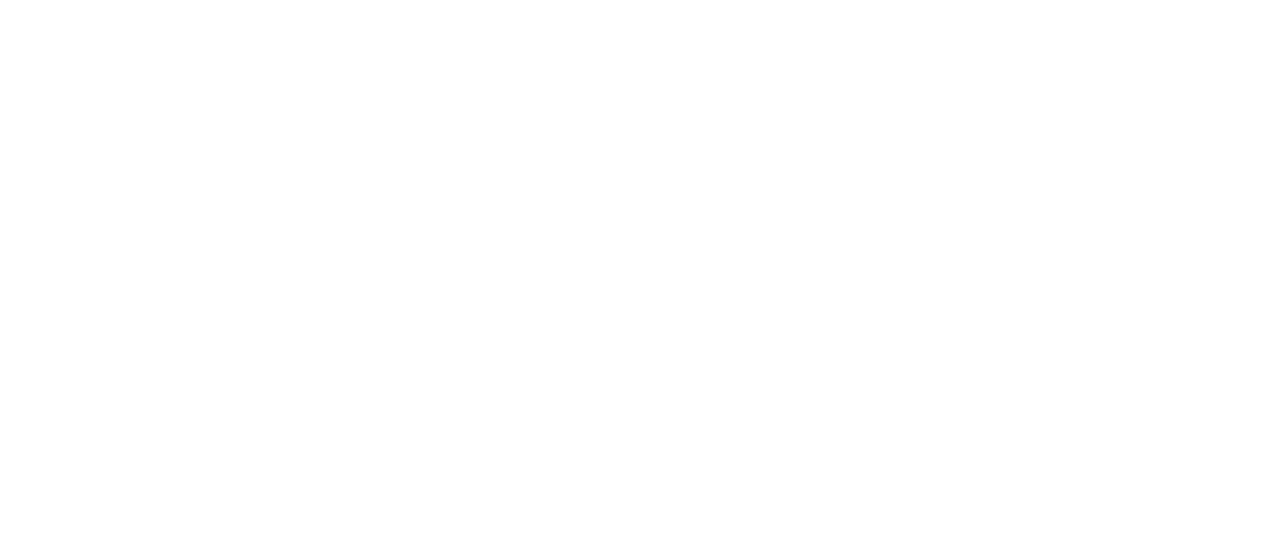
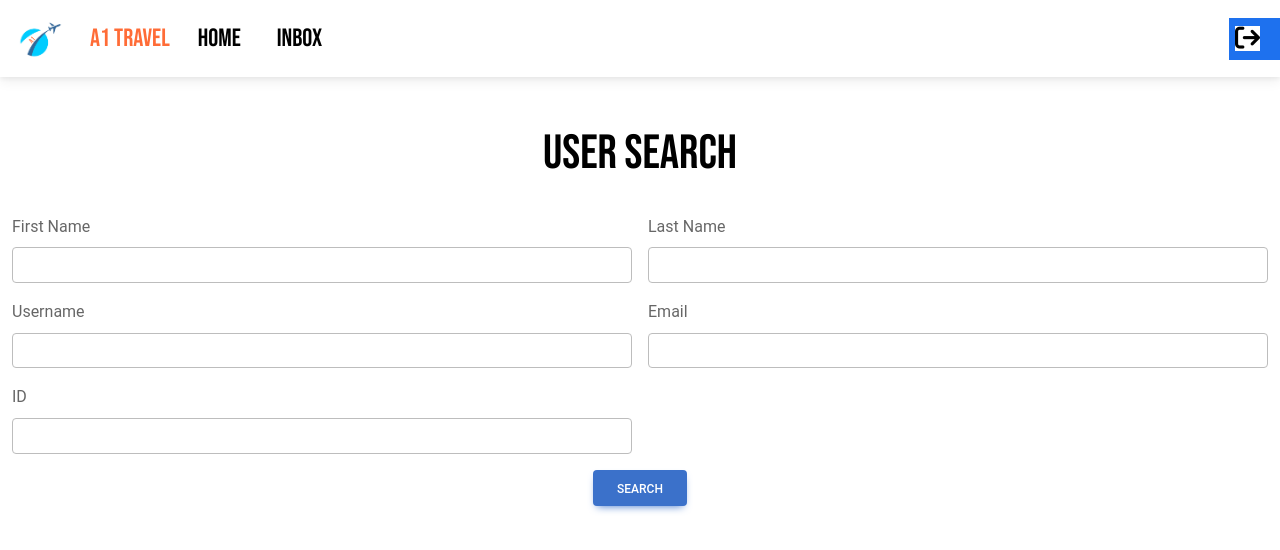
Before and after one commit to hodgesboyeli/A1Travel, a React (Create React App) app in the folder a1-travel/: page /admin/user-search in a window 1280 px wide. Before the commit this address had no page. Shown: the top 550 px of the page. Built offline with nearby package versions, Linux system fonts and the light colour scheme.

Commit message:
Added User Search Page

```diff
--- a/a1-travel/src/App.js
+++ b/a1-travel/src/App.js
@@ -9,6 +9,7 @@
 import TAHome from "./pages/Travel_Admin/TAHome";
 import AdminHome from "./pages/Admin/AdminHome";
 import DatabaseManagement from "./pages/Travel_Admin/Database Management";
+import UserSearch from "./pages/Admin/User Search";
 
 function App() {
     return (
@@ -21,6 +22,7 @@
                 <Route element={<TAHome />} path='/ta-home'/>
                 <Route element={<AdminHome />} path='/admin-home'/>
                 <Route element={<DatabaseManagement />} path='/travel_admin/database-management'/>
+                <Route element={<UserSearch />} path='/admin/user-search'/>
             </Routes>
         </Router>
     );
--- a/a1-travel/src/pages/Admin/AdminHome.js
+++ b/a1-travel/src/pages/Admin/AdminHome.js
@@ -1,5 +1,6 @@
 import React from 'react';
 import AdminNavbar from "../AdminNavbar";
+import {Link} from "react-router-dom";
 export default function AdminHome(){
     return (
         <div className="page-style">
@@ -8,10 +9,12 @@
                 <h1 style={{color : "#FFF"}}>Administrator Dashboard</h1>
             </div>
             <div className="container-fluid d-flex justify-content-center mt-5">
+                <Link to={"/admin/user-search"}>
                 <button type="button" className="admin-button" style={{marginRight: 20}}>
                     <i className="fas fa-user d-flex justify-content-center" style={{fontSize: 80}}></i>
                     User Search
                 </button>
+                </Link>
                 <button type="button" className="admin-button">
                     <i className="fas fa-bullhorn d-flex justify-content-center" style={{fontSize: 80}}></i>
                     Announcements
--- /dev/null
+++ b/a1-travel/src/pages/Admin/User Search.js
@@ -0,0 +1,40 @@
+import React from 'react';
+import AdminNavbar from "../AdminNavbar";
+
+export default function UserSearch() {
+    return (
+        <div>
+            <AdminNavbar />
+            <div className="container-fluid d-flex justify-content-center mt-5 mb-3">
+                <h1>User Search</h1>
+            </div>
+            <div className="container-fluid d-flex justify-content-center">
+                <form className="row g-3">
+                    <div className="col-md-6">
+                        <label htmlFor="inputFirstName" className="form-label">First Name</label>
+                        <input type="text" className="form-control" id="inputFirstName" />
+                    </div>
+                    <div className="col-md-6">
+                        <label htmlFor="inputLastName" className="form-label">Last Name</label>
+                        <input type="text" className="form-control" id="inputLastName" />
+                    </div>
+                    <div className="col-md-6">
+                        <label htmlFor="inputUsername" className="form-label">Username</label>
+                        <input type="text" className="form-control" id="inputUsername" />
+                    </div>
+                    <div className="col-md-6">
+                        <label htmlFor="inputEmail" className="form-label">Email</label>
+                        <input type="email" className="form-control" id="inputEmail" />
+                    </div>
+                    <div className="col-md-6">
+                        <label htmlFor="inputID" className="form-label">ID</label>
+                        <input type="text" className="form-control" id="inputID" />
+                    </div>
+                    <div className="col-12 d-flex justify-content-center">
+                        <button type="submit" className="btn btn-primary">Search</button>
+                    </div>
+                </form>
+            </div>
+        </div>
+    );
+}
```
